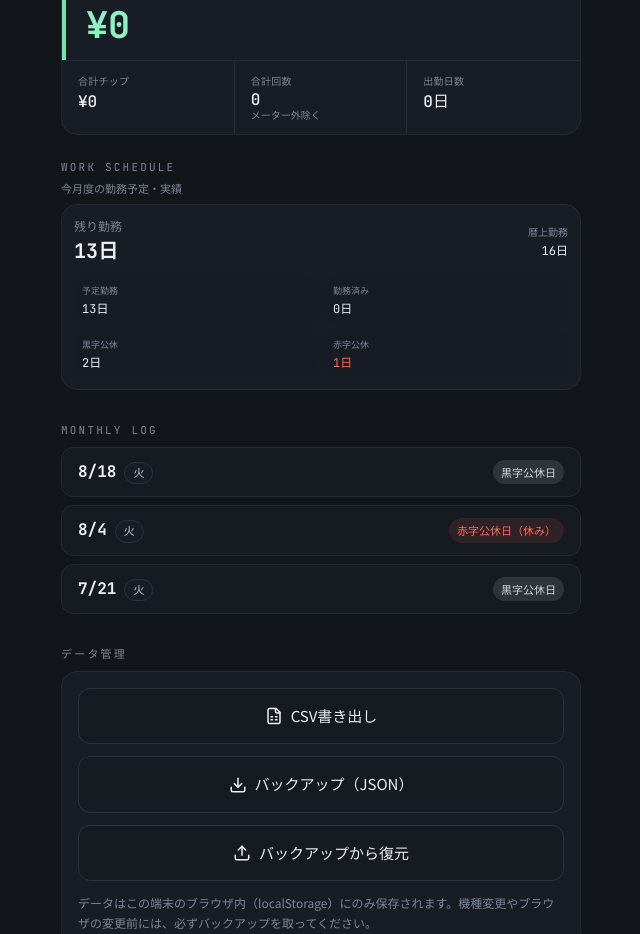
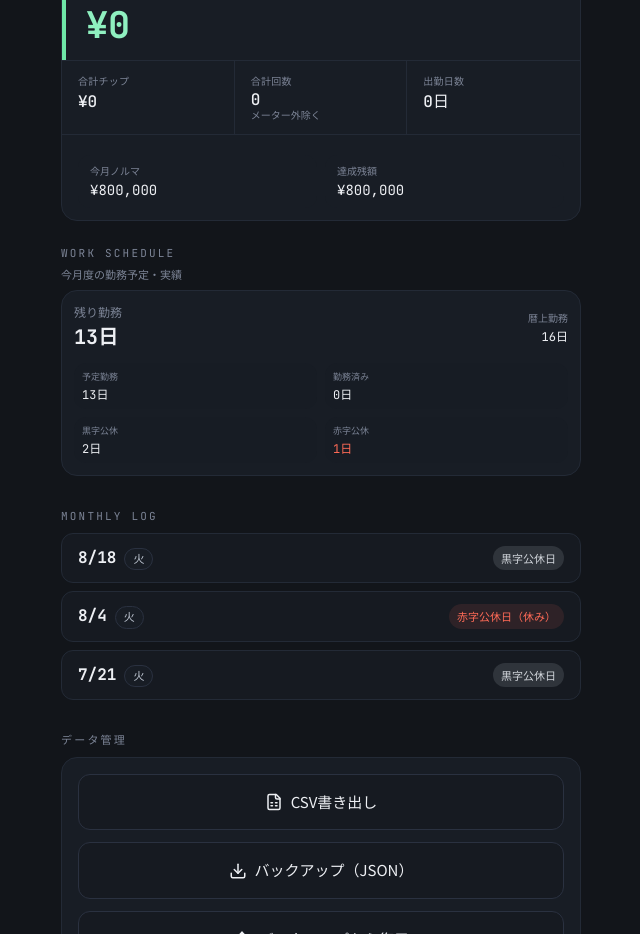
Before and after one commit to masatomm80/work-log-react, a React (Vite) app: page / in a window 1280 px wide. Shown: the part 2420-3354 px from the top of the page, without its empty margins (319-959 px from the left). Built offline with nearby package versions, Linux system fonts and the light colour scheme.

Commit message:
Update WorkLog.jsx

```diff
--- a/src/WorkLog.jsx
+++ b/src/WorkLog.jsx
@@ -1628,7 +1628,18 @@ export default function WorkLog() {
                 <div className="font-meter text-base font-medium mt-0.5">{periodTotals.days}日</div>
               </div>
             </div>
-            {/* Monthly sales summary removed to avoid duplication with top-of-screen display */}
+            <div className="border-t border-[#232A36] px-4 py-3">
+              <div className="mt-2 grid grid-cols-2 gap-2">
+                <div className="rounded-xl bg-[#181D25] px-3 py-2">
+                  <div className="text-[10px] text-[#7C8496]">今月ノルマ</div>
+                  <div className="font-meter text-sm text-[#EDEFF3] mt-0.5">¥{yen(monthlyTarget)}</div>
+                </div>
+                <div className="rounded-xl bg-[#181D25] px-3 py-2">
+                  <div className="text-[10px] text-[#7C8496]">達成残額</div>
+                  <div className="font-meter text-sm text-[#EDEFF3] mt-0.5">¥{yen(monthlyRemaining)}</div>
+                </div>
+              </div>
+            </div>
             {periodTotals.hours > 0 && (
               <div className="px-4 py-2.5 border-t border-[#232A36] text-[12px] text-[#7C8496] font-meter">
                 合計勤務時間 {(Math.round(periodTotals.hours * 10) / 10).toFixed(1)}h
```
